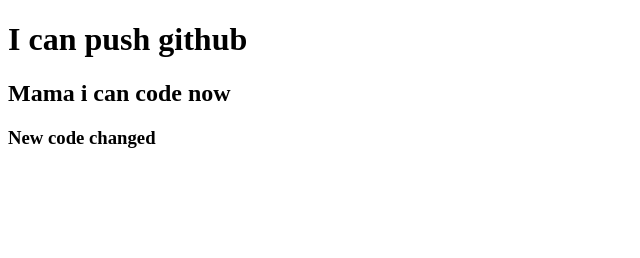
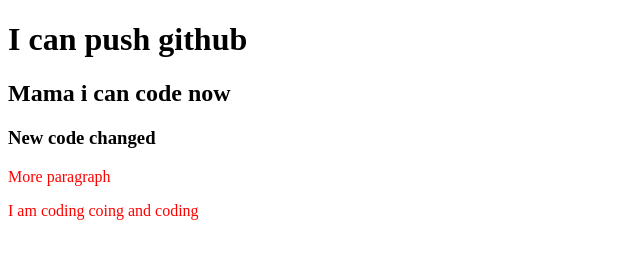
Before and after one commit to manosithowlader/my-second-repo, a plain HTML site: page index.html in a window 1280 px wide. Shown: the whole page, without its empty margins (0-640 px from the left). Drawn offline with Linux system fonts and the light colour scheme.

Commit message:
style added

```diff
--- a/index.html
+++ b/index.html
@@ -5,10 +5,14 @@
     <meta http-equiv="X-UA-Compatible" content="IE=edge">
     <meta name="viewport" content="width=device-width, initial-scale=1.0">
     <title>My second github repo</title>
+    <link rel="stylesheet" href="style.css">
 </head>
 <body>
     <h1>I can push github</h1>
     <h2>Mama i can code now</h2>
     <h3>New code changed</h3>
+    <p>More paragraph</p>
+    <p>I am coding coing and coding</p>
+
 </body>
 </html>
--- /dev/null
+++ b/style.css
@@ -0,0 +1,3 @@
+p{
+    color: red;
+}
```
